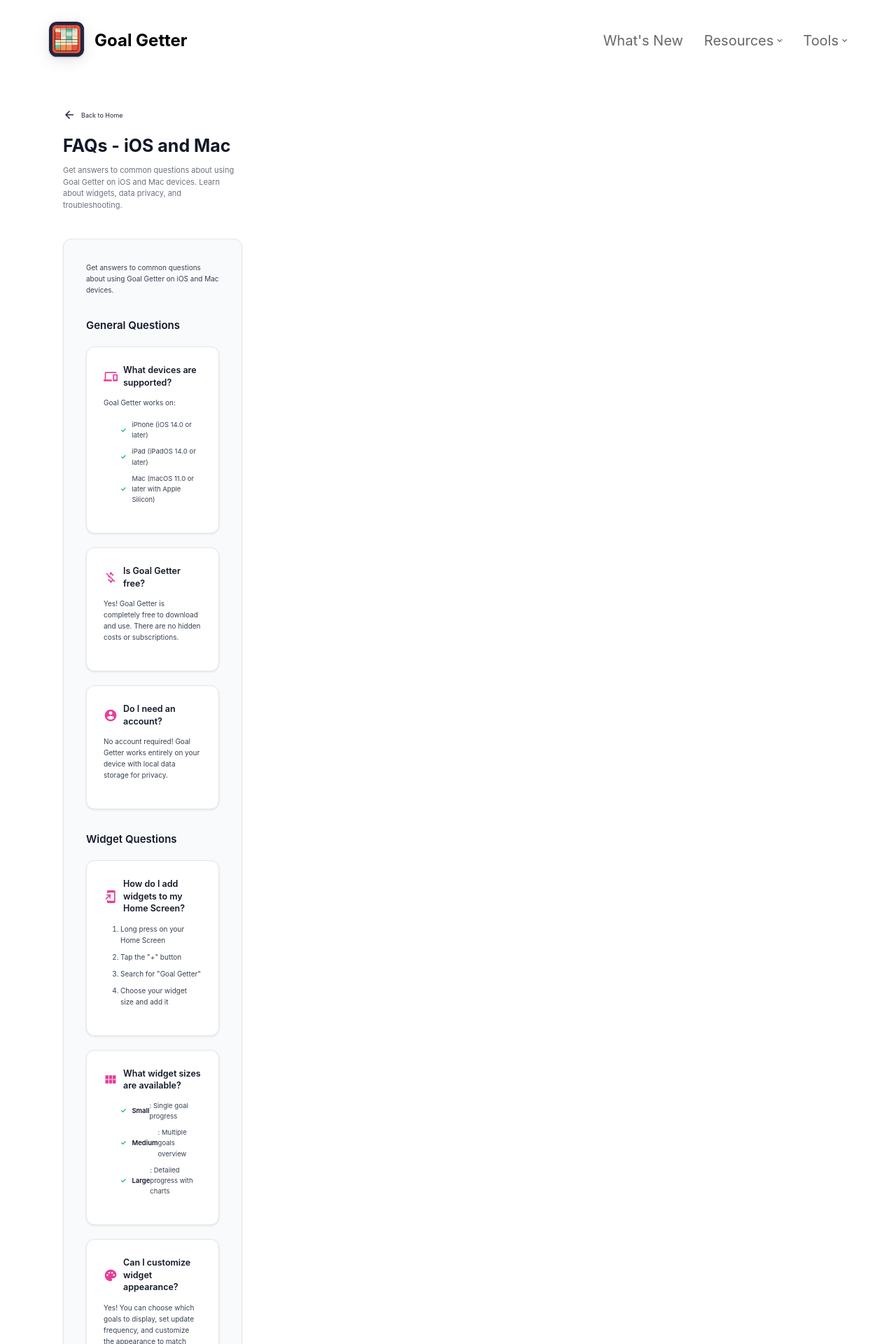
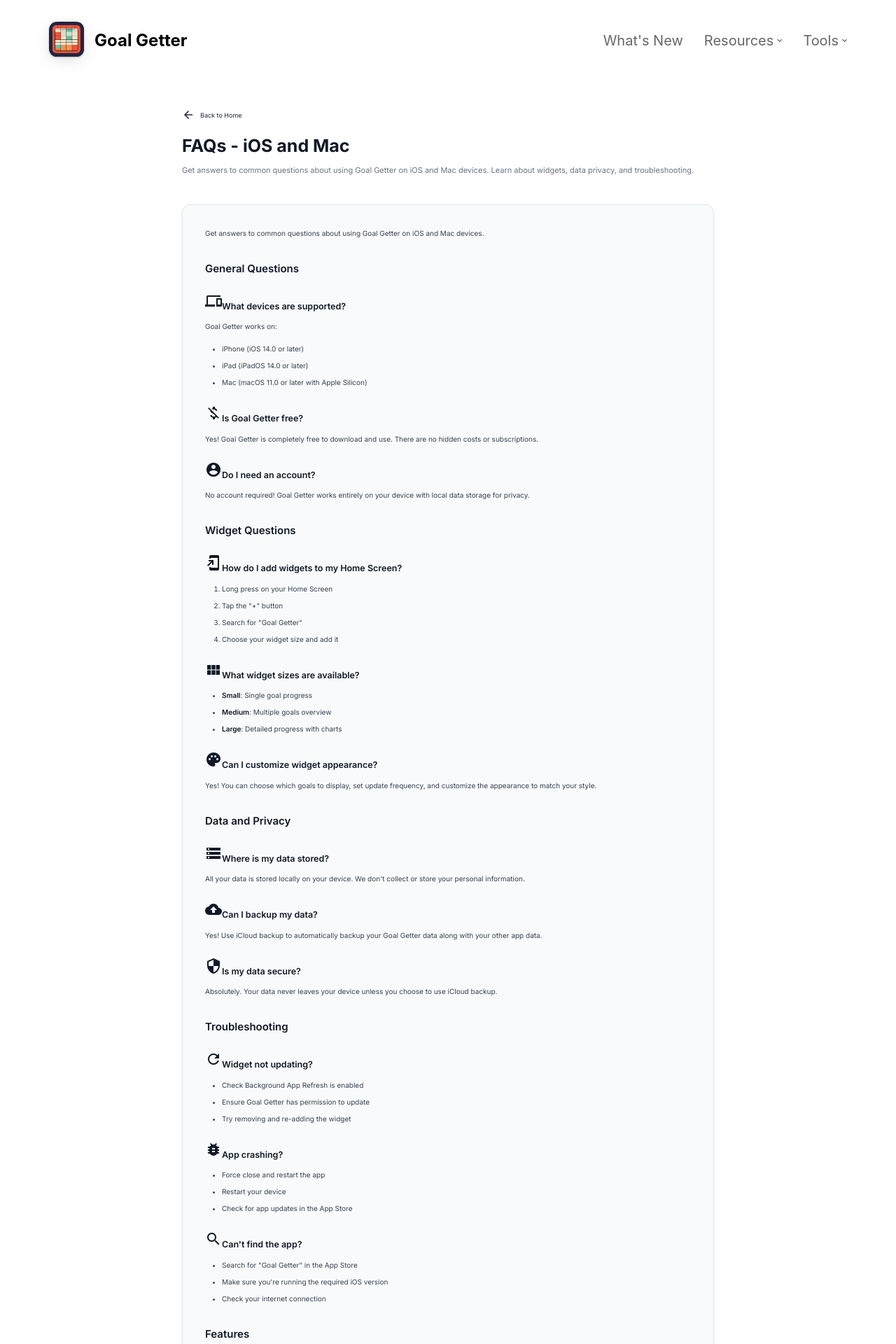
Before and after one commit to MananPatel95/GoalGetter, a Jekyll site: the page built from _pages/ios-mac-faq.md, in a window 1280 px wide. Shown: the top 1920 px of the page at 70% size. Built offline with Jekyll 4.4.1, drawn with Linux system fonts in a browser that asks for light colours; nearby versions of some CDN libraries.

Commit message:
Update tools and help pages with clean blog-style design
- Replace AI-style blue/purple buttons with clean minimal design
- Add Material Icons and Inter font for better typography
- Create clean page layout with back button and proper spacing
- Use light gray card background instead of full gray page
- Maintain full-width layout with centered content
- Add responsive design for mobile devices
- Remove old page styling and replace with blog template aesthetic

```diff
--- a/_includes/head.html
+++ b/_includes/head.html
@@ -16,6 +16,7 @@
 
 	<link rel="stylesheet" href="https://use.fontawesome.com/releases/v5.6.3/css/all.css" integrity="sha384-UHRtZLI+pbxtHCWp1t77Bi1L4ZtiqrqD80Kn4Z8NTSRyMA2Fd33n5dQ8lWUE00s/" crossorigin="anonymous">
 	<link href="https://fonts.googleapis.com/icon?family=Material+Icons" rel="stylesheet">
+	<link href="https://fonts.googleapis.com/css2?family=Inter:wght@300;400;500;600;700&display=swap" rel="stylesheet">
 	<link rel="stylesheet" href="{{ '/main.css' | relative_url }}">
 	<script src="{{ '/assets/js/footer-tools.js' | relative_url }}" defer></script>
 
--- a/_layouts/page.html
+++ b/_layouts/page.html
@@ -11,25 +11,27 @@
     <div class="headerBackground subPageHeaderBackground">
         <div class="container subPageContainer">
         {% include header.html %}
+        </div>
+    </div>
+
     <div class="page-content">
         <div class="page-header">
             <a href="/" class="back-link">
                 <span class="material-icons">arrow_back</span>
-                        <span>Back to Home</span>
+                Back to Home
             </a>
             <h1 class="page-title">{{ page.title }}</h1>
             {% if page.description %}
             <p class="page-description">{{ page.description }}</p>
             {% endif %}
         </div>
+
         <div class="page-content-body">
             {{ content }}
         </div>
     </div>
-        </div>
-        {% include appstoreimages.html %}
+
     {% include footer.html %}
-    </div>
 
     <!-- Add this where you want the screenshots to appear -->
     <div class="screenshot-container">
--- a/_sass/layout.scss
+++ b/_sass/layout.scss
@@ -804,7 +804,6 @@
 }
 
 // Page Content Styling
-
 .page-content {
 	max-width: 800px;
 	margin: 0 auto;
@@ -823,6 +822,7 @@
 	font-size: 0.9rem;
 	margin-bottom: 20px;
 	transition: color 0.2s ease;
+	font-family: 'Inter', sans-serif;
 }
 
 .back-link:hover {
@@ -840,6 +840,7 @@
 	color: #111827;
 	margin: 0 0 12px 0;
 	line-height: 1.2;
+	font-family: 'Inter', sans-serif;
 }
 
 .page-description {
@@ -847,6 +848,7 @@
 	color: #6B7280;
 	margin: 0;
 	line-height: 1.5;
+	font-family: 'Inter', sans-serif;
 }
 
 .page-content-body {
@@ -855,6 +857,7 @@
 	border-radius: 12px;
 	padding: 32px;
 	box-shadow: 0 1px 3px rgba(0, 0, 0, 0.1);
+	font-family: 'Inter', sans-serif;
 }
 
 .page-content-body h1 {
@@ -940,52 +943,6 @@
 	margin: 0;
 	color: #6B7280;
 	font-style: italic;
-}
-
-// Tool-specific styling
-.tool-card {
-	background: #FFFFFF;
-	border: 1px solid #E5E7EB;
-	border-radius: 12px;
-	padding: 24px;
-	margin: 20px 0;
-	box-shadow: 0 1px 3px rgba(0, 0, 0, 0.1);
-}
-
-.tool-card h3 {
-	font-size: 1.25rem;
-	font-weight: 600;
-	color: #111827;
-	margin: 0 0 12px 0;
-	display: flex;
-	align-items: center;
-}
-
-.tool-card h3 .material-icons {
-	font-size: 20px;
-	margin-right: 8px;
-	color: #E83D99;
-}
-
-.feature-list {
-	list-style: none;
-	padding: 0;
-	margin: 16px 0;
-}
-
-.feature-list li {
-	display: flex;
-	align-items: center;
-	margin: 8px 0;
-	font-size: 0.95rem;
-	color: #374151;
-}
-
-.feature-list li::before {
-	content: "✓";
-	color: #10B981;
-	font-weight: bold;
-	margin-right: 8px;
 }
 
 // Page Content Responsive Design
```
Lines whose indentation alone changed are shown as unchanged.
